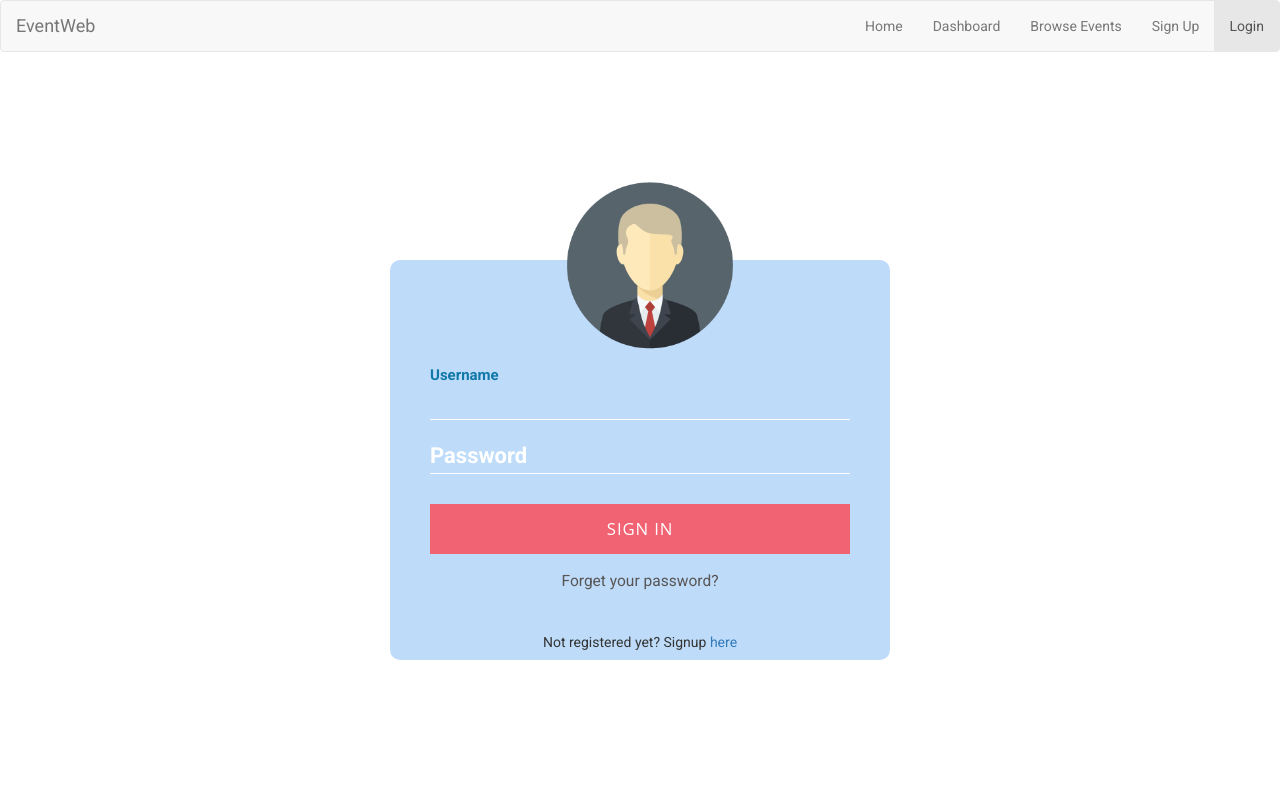
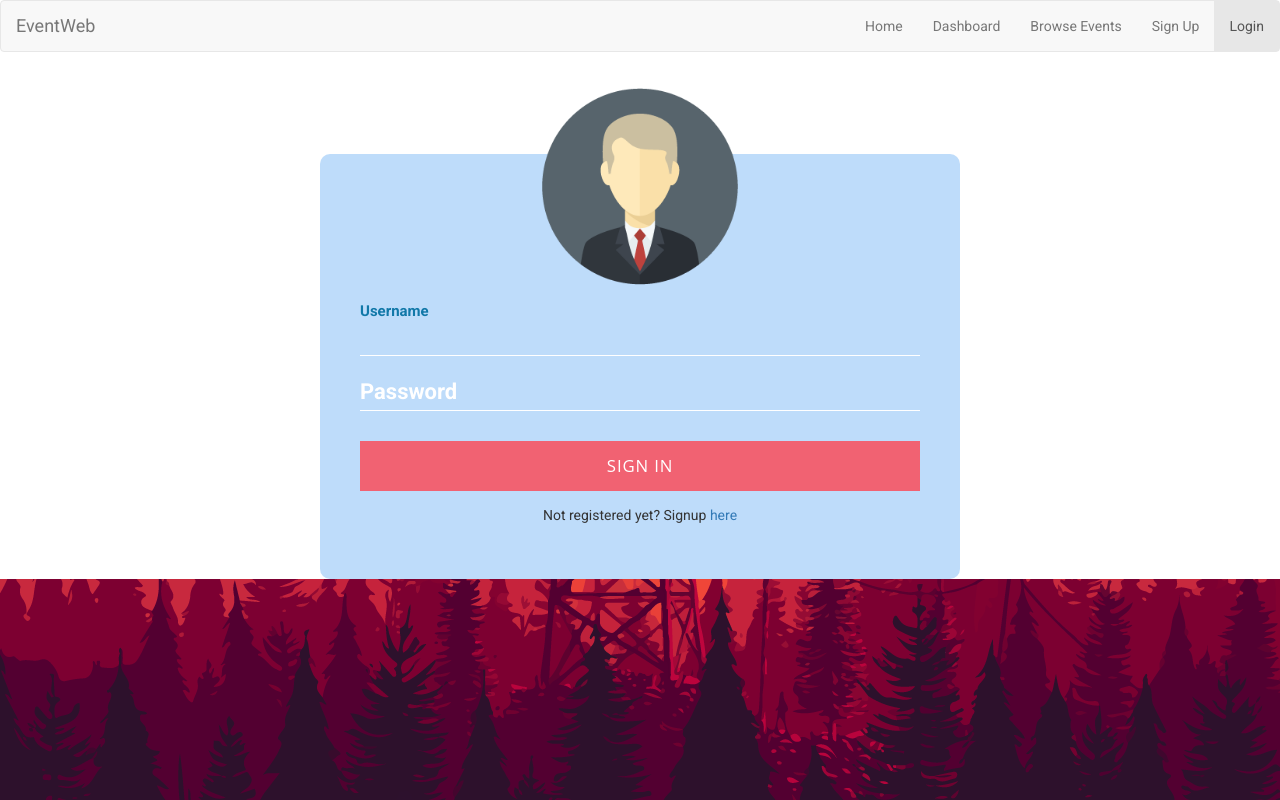
Before and after one commit to EventWeb/EventWeb, a PHP site: page /login.php in a window 1280 px wide. Run offline with PHP 8.4, Linux system fonts and the light colour scheme; some libraries are stand-ins or nearby versions.

Commit message:
design v2

```diff
--- a/css/style.css
+++ b/css/style.css
@@ -1,10 +1,15 @@
-* {
-    margin: 0;
-    border: 0;
-    padding: 0;
+html {
+    -webkit-background-size: cover;
+    -moz-background-size: cover;
+    -o-background-size: cover;
+    background-size: cover
 }
 
-body {
+.login {
+    background: url(images/bg.png) no-repeat center center fixed;
+}
+
+.loginBody {
     font-family: 'Roboto', sans-serif;
     margin: 0 auto;
 }
@@ -23,14 +28,14 @@ body {
 }
 
 .login_page {
-    width: 500px;
-    height: 400px;
-    position: absolute;
+    width: 50%;
+    height: 50%;
+    position: relative;
     font-family: Roboto, sans-serif;
     background-color: rgba(163, 205, 248, 0.7);
     border-radius: 10px;
-    top: 50%;
-    transform: translate(78%, -35%);
+    left: 25%;
+    margin-top: 8%;
     padding: 40px;
     box-sizing: border-box;
 }
@@ -44,11 +49,15 @@ body {
 }
 
 .login_page img {
-    width: 190px;
-    height: 190px;
-    margin-top: -130px;
-    margin-bottom: 30px;
-    margin-left: 125px;
+    width: 40%;
+    height: 40%;
+    margin-top: -150px;
+    margin-left: 30%;
+    margin-bottom: 5%;
+}
+
+.login_title p {
+    visibility: hidden;
 }
 
 .register_page .register_form {
@@ -172,22 +181,6 @@ body {
     background: #f13349;
 }
 
-.form_footer {
-    font-size: 1.11em;
-    padding: 1em 0;
-    text-align: center;
-}
-
-.form_footer a {
-    color: #585555;
-    text-decoration: none;
-    transition: border-color 0.3s;
-}
-
-.form_footer a:hover {
-    border-bottom: 1px dotted #8c8c8c;
-}
-
 .form_footer_reg a {
     text-decoration: none;
     transition: border-color 0.3s;
--- a/login.php
+++ b/login.php
@@ -1,12 +1,15 @@
 <?php include('server.php'); ?>
 <!DOCTYPE html>
-<html>
+<html class="login">
 <head>
 	<?php require('partials/html-head.php'); ?>
 </head>
-<body>
+<body class="loginBody">
 	<?php require('partials/header.php'); ?>
     <div class="login_page">
+        <div class="login_title">
+            <p>LOGIN</p>
+        </div>
         <img src="images/profile.png" alt="profile icon">
         <form method="post" action="login.php">
             <?php include ('errors.php'); ?>
@@ -20,9 +23,6 @@
             </div>
             <input type="submit" name="login_user" value="Sign In">
         </form>
-        <div class="form_footer">
-            <p><a href="forgetPassword.html">Forget your password?</a></p>
-        </div>
         <div class="form_footer_reg">
             Not registered yet? Signup <a href="signup.php">here</a>
         </div>
```
Also changed, not shown: other parts of css/style.css (+41 -8 lines), images/bg.png (added). Lines whose indentation alone changed are shown as unchanged.
